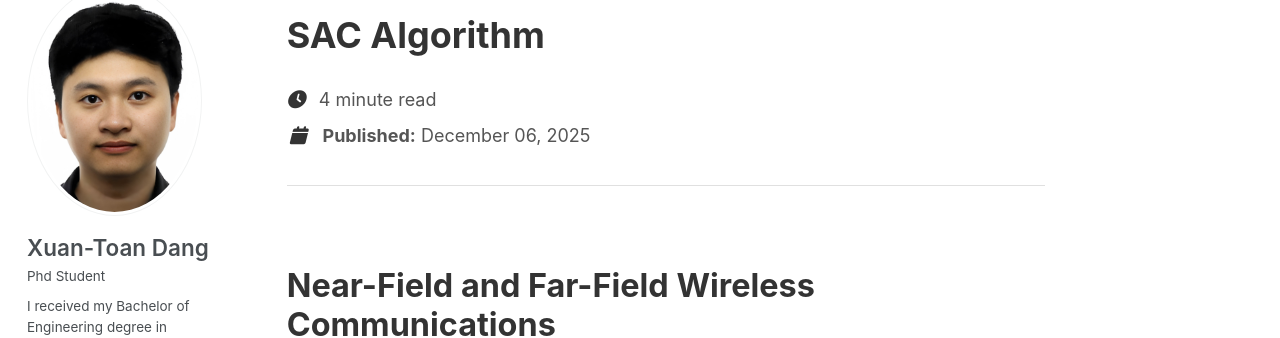
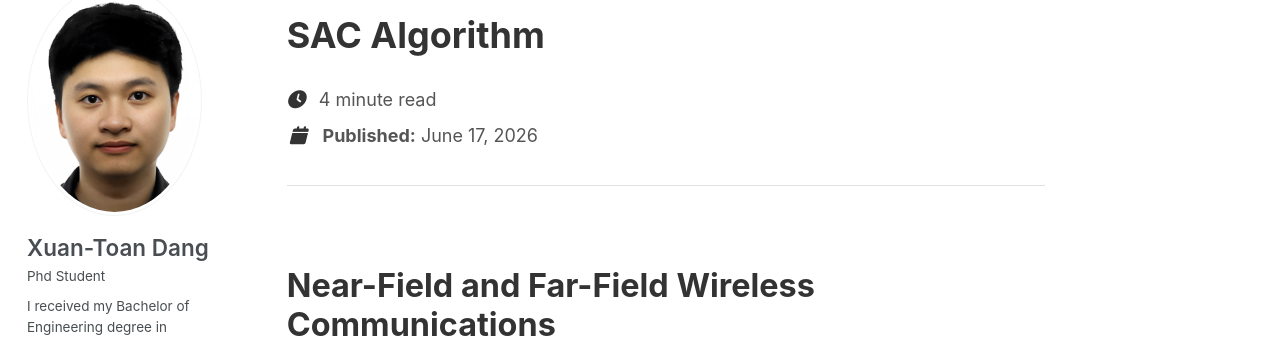
Before and after one commit to xuantoan234/xuantoan234.github.io, a Jekyll site: the page built from _posts/2026-06-17-NearField-blog-3.md, in a window 1280 px wide and 900 px high. Shown: the part 132-470 px from the top of the window. Built offline with Jekyll 4.4.1, drawn with Linux system fonts in a browser that asks for light colours; some web fonts are replaced; a script that is not in the unit is left out.

Commit message:
Update 2026-06-17-NearField-blog-3.md

```diff
--- a/_posts/2026-06-17-NearField-blog-3.md
+++ b/_posts/2026-06-17-NearField-blog-3.md
@@ -1,6 +1,6 @@
 ---
 title: 'SAC Algorithm'
-date: 2025-12-06
+date: 2026-06-17
 permalink: /posts/2026/20260617/Near-Field-in-6G/
 tags:
   - cool posts
```
